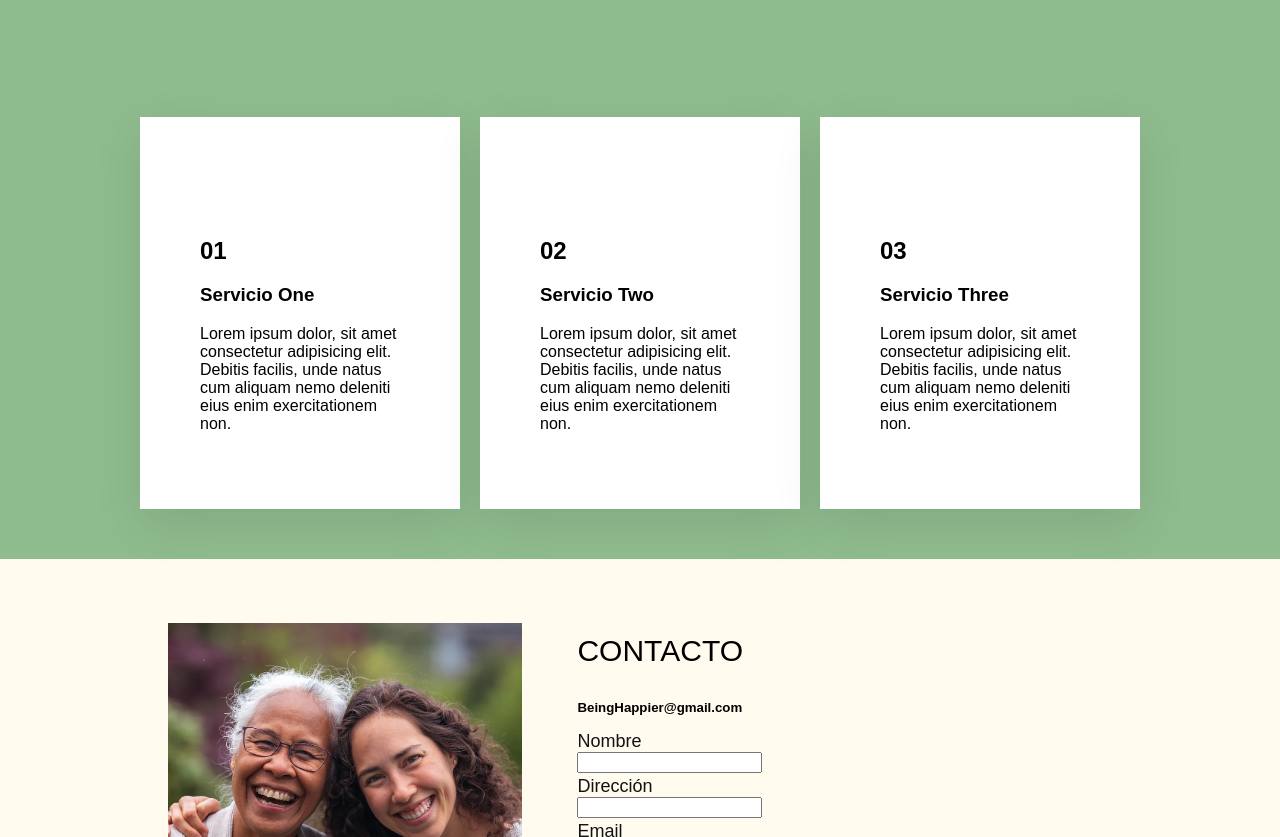
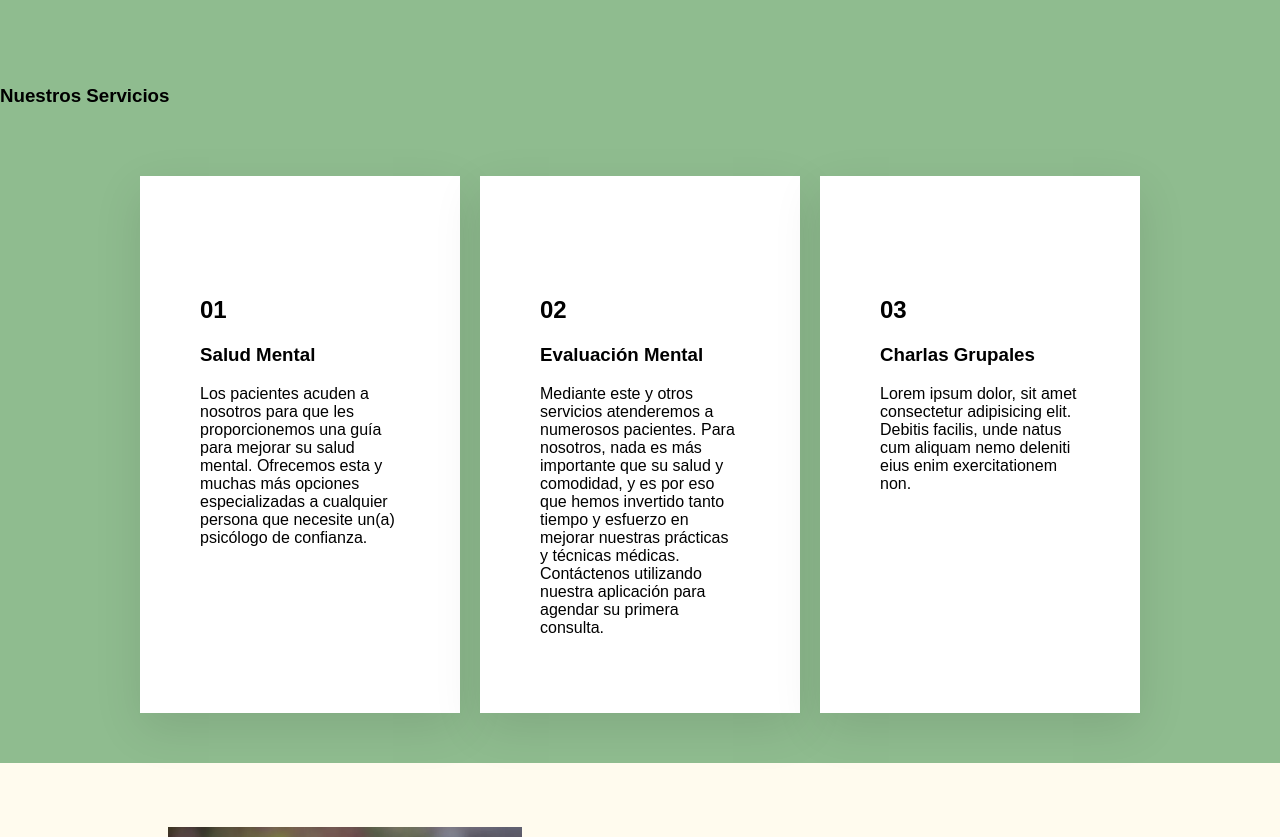
Before and after one commit to MatiasViacava/BEING-HAPPIER, a plain HTML site: page index.html in a window 1280 px wide. Shown: the part 773-1610 px from the top of the page. Drawn offline with Linux system fonts and the light colour scheme; files that its build step writes are made by us from their sources.

Commit message:
Index actualizado página Being Happier

```diff
--- a/index.html
+++ b/index.html
@@ -7,9 +7,8 @@
     <title>Being Happier</title>
     <link
       href="https://fonts.googleapis.com/css?family=Open+Sans:400,600,300&display=swap"
-      rel="stylesheet"
     />
-    <link rel="stylesheet" href="style.css" />
+    <link rel="stylesheet" href="css/style.css" />
   </head>
   <body>
     <main>
@@ -60,28 +59,36 @@
           </div>
         </div>
       </section>
+      <section>
+        <div class="containerServicios">
+          <h3>Nuestros Servicios</h3>
+        </div>
+      </section>
       <div class="contanier">
         <div class="box">
           <h2>01</h2>
-          <h3>Servicio One</h3>
+          <h3>Salud Mental</h3>
           <p>
-            Lorem ipsum dolor, sit amet consectetur adipisicing elit. Debitis
-            facilis, unde natus cum aliquam nemo deleniti eius enim
-            exercitationem non.
+            Los pacientes acuden a nosotros para que les proporcionemos una guía
+            para mejorar su salud mental. Ofrecemos esta y muchas más opciones
+            especializadas a cualquier persona que necesite un(a) psicólogo de
+            confianza.
           </p>
         </div>
         <div class="box">
           <h2>02</h2>
-          <h3>Servicio Two</h3>
+          <h3>Evaluación Mental</h3>
           <p>
-            Lorem ipsum dolor, sit amet consectetur adipisicing elit. Debitis
-            facilis, unde natus cum aliquam nemo deleniti eius enim
-            exercitationem non.
+            Mediante este y otros servicios atenderemos a numerosos pacientes.
+            Para nosotros, nada es más importante que su salud y comodidad, y es
+            por eso que hemos invertido tanto tiempo y esfuerzo en mejorar
+            nuestras prácticas y técnicas médicas. Contáctenos utilizando
+            nuestra aplicación para agendar su primera consulta.
           </p>
         </div>
         <div class="box">
           <h2>03</h2>
-          <h3>Servicio Three</h3>
+          <h3>Charlas Grupales</h3>
           <p>
             Lorem ipsum dolor, sit amet consectetur adipisicing elit. Debitis
             facilis, unde natus cum aliquam nemo deleniti eius enim
```
